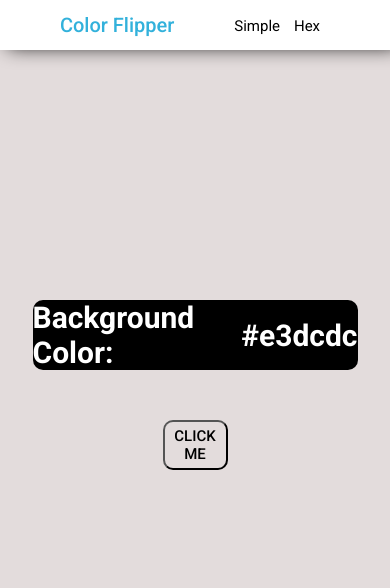
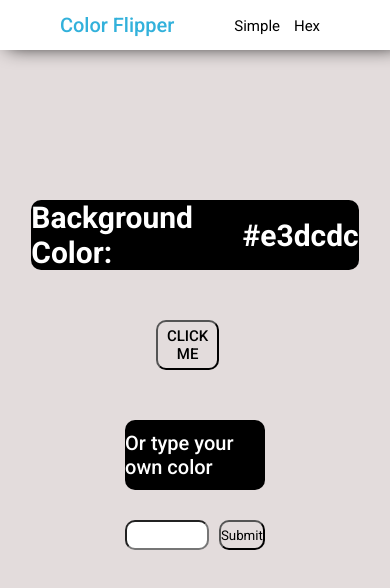
Before and after one commit to Tudor-Bondoc/Color_Flipper_JS, a plain HTML site: page index.html in a window 390 px wide. Drawn offline with Linux system fonts and the light colour scheme.

Commit message:
index script

```diff
--- a/index.html
+++ b/index.html
@@ -30,8 +30,15 @@
         <div class="bck">Background Color:
             <span class="current-clr"> #e3dcdc</span>
         </div>
-        <button class="btn" id="btn">Click Me</button>
+        <button class="btn" id="buton">Click Me</button>
+        <div class="or">
+            Or type your own color
+        </div>
+        <input class="user-clr" id="user" type="text">
+        <input class="submit" id="bs" type="submit">
     </main>
+    <script src="script.js"></script>
 
 </body>
+
 </html>
--- a/script.js
+++ b/script.js
@@ -0,0 +1,20 @@
+const colors = ["red", "blue", "yellow", "green", "#e3dcdc"];
+const btn = document.getElementById("buton");
+const color = document.querySelector(".current-clr");
+function change_clr() {
+    const randomNumber = getRandomNumber(0, 4);
+    document.body.style.backgroundColor = colors[randomNumber];
+    color.textContent = colors[randomNumber];
+}
+btn.addEventListener("click", change_clr);
+function getRandomNumber (min, max) {
+    return Math.floor(Math.random()*(max-min+1)+min)
+}
+
+const bs = document.getElementById("bs");
+bs.addEventListener("click", function() {
+    const user = document.getElementById("user");
+    const userColor = user.value;
+    document.body.style.backgroundColor = userColor;
+    color.textContent = userColor;
+});
--- a/style.css
+++ b/style.css
@@ -68,7 +68,7 @@ main {
     height: 70px;
     grid-column-start: 4;
     grid-column-end: 10;
-    margin-top: 250px;
+    margin-top: 150px;
     display: flex;
     justify-content: center;
     align-items: center;
@@ -97,7 +97,48 @@ main {
     background-color: black;
     color: white;
     cursor: pointer;
+}
 
+.or {
+    grid-column-start: 5;
+    grid-column-end: 9;
+    background-color: black;
+    color: white;
+    font-size: 30px;
+    font-weight: var(--fw-medium);
+    height: 70px;
+    margin-top: 50px;
+    display: flex;
+    justify-content: center;
+    align-items: center;
+    border-radius: 10px;
+}
+
+.user-clr {
+    grid-column-start: 5;
+    grid-column-end: 8;
+    margin-top: 30px;
+    height: 30px;
+    margin-right: 10px;
+    text-align: center;
+    font-size: 20px;
+    border-radius: 10px;
+}
+
+.submit {
+    grid-column-start: 8;
+    grid-column-end: 9;
+    margin-top: 30px;
+    background-color: inherit;
+    border-radius: 10px;
+    transition-property: background-color;
+    transition-duration: 0.7s;
+}
+
+.submit:hover {
+    background-color: black;
+    color: white;
+    cursor: pointer;
 }
 
 @media (max-width: 776px) {
@@ -111,4 +152,8 @@ main {
         font-size: 15px;
     }
 
+    .or {
+        font-size: 20px;
+    }
+
 }
```
